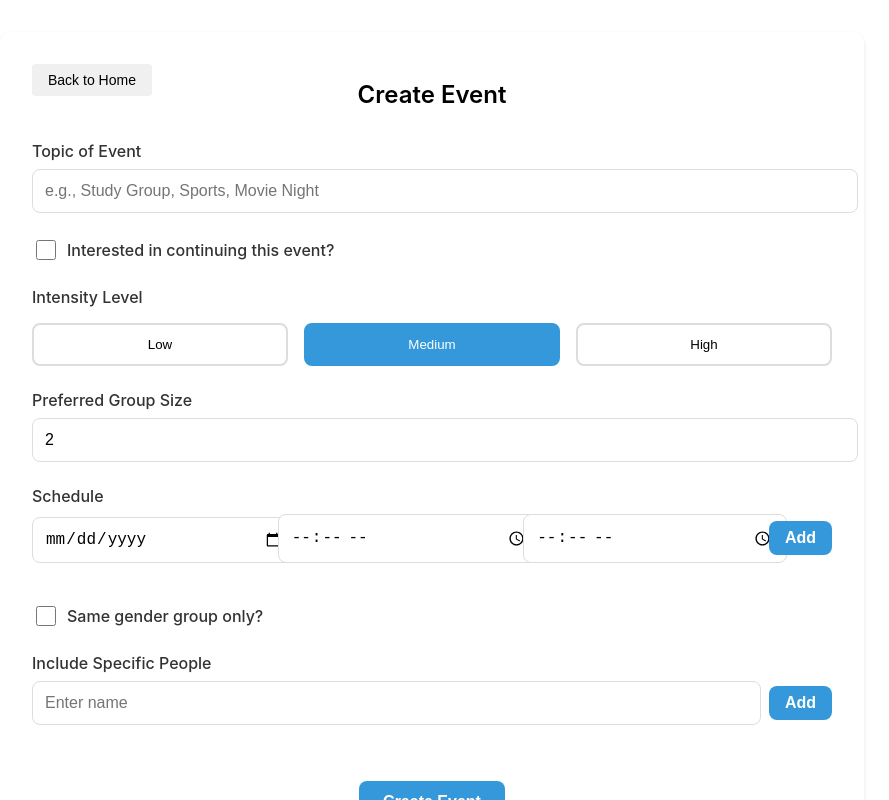
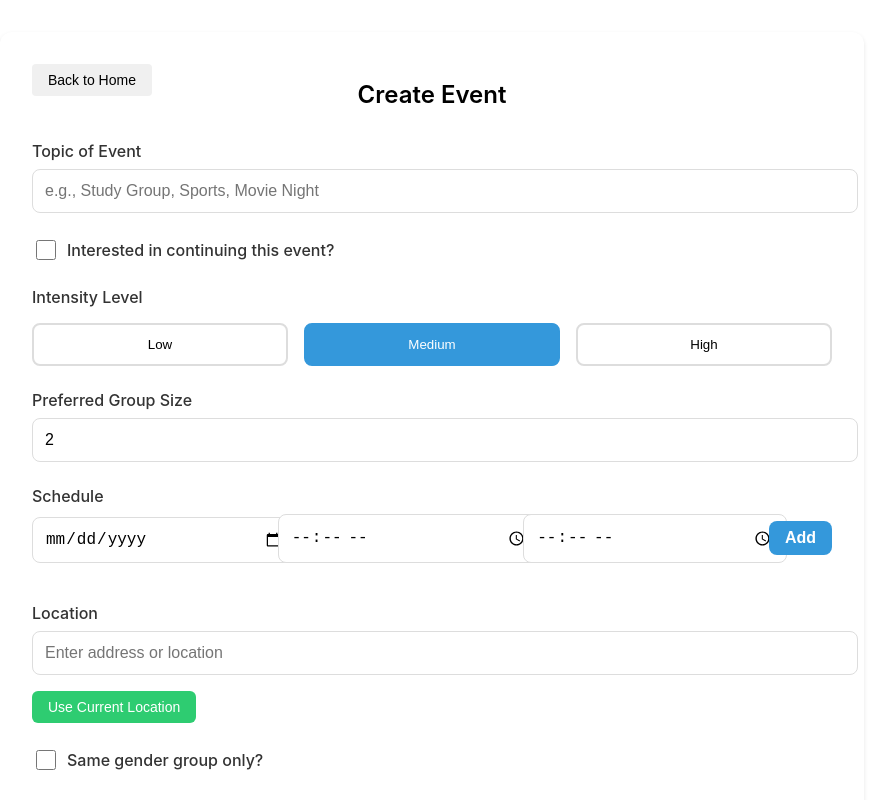
Before and after one commit to DontBlink113/community, a React (Create React App) app: page / in a window 1280 px wide. Both pictures are taken after a click on the button "Create Event". Shown: the top 800 px of the page, without its empty margins (208-1097 px from the left). Built offline with nearby package versions, Linux system fonts and the light colour scheme.

Commit message:
Implement location as an attribute for events

```diff
--- a/src/components/EventForm.js
+++ b/src/components/EventForm.js
@@ -1,4 +1,4 @@
-import React, { useState } from 'react';
+import React, { useState, useEffect } from 'react';
 import { useEvent } from '../context/EventContext';
 import { useAuth } from '../context/AuthContext';
 import styles from './EventForm.module.css';
@@ -12,6 +12,8 @@ const EventForm = ({ onBack }) => {
   const [newDate, setNewDate] = useState('');
   const [newStartTime, setNewStartTime] = useState('');
   const [newEndTime, setNewEndTime] = useState('');
+  const [isGettingLocation, setIsGettingLocation] = useState(false);
+  const [isGeocoding, setIsGeocoding] = useState(false);
 
   const handleSubmit = async (e) => {
     e.preventDefault();
@@ -22,11 +24,12 @@ const EventForm = ({ onBack }) => {
     }
 
     try {
-      // Store topic, group size, and scheduled times
+      // Store topic, group size, scheduled times, and location
       const eventData = {
         topic: event.topic,
         groupSize: event.groupSize,
         scheduledTimes: event.scheduledTimes,
+        location: event.location,
         createdBy: currentUser,
         createdAt: new Date().toISOString()
       };
@@ -37,7 +40,13 @@ const EventForm = ({ onBack }) => {
       updateEvent({
         topic: '',
         groupSize: 2,
-        scheduledTimes: []
+        scheduledTimes: [],
+        location: {
+          name: '',
+          latitude: null,
+          longitude: null,
+          address: ''
+        }
       });
 
       alert('Event created successfully!');
@@ -108,6 +117,131 @@ const EventForm = ({ onBack }) => {
       scheduledTimes: event.scheduledTimes.filter((_, index) => index !== indexToRemove)
     });
   };
+
+  const handleGetCurrentLocation = () => {
+    if (!navigator.geolocation) {
+      alert('Geolocation is not supported by this browser');
+      return;
+    }
+
+    setIsGettingLocation(true);
+
+    navigator.geolocation.getCurrentPosition(
+      async (position) => {
+        const { latitude, longitude } = position.coords;
+
+        try {
+          // Try to get address from coordinates using reverse geocoding
+          // For now, we'll use a simple format, but this could be enhanced with a geocoding service
+          const address = `Lat: ${latitude.toFixed(6)}, Lng: ${longitude.toFixed(6)}`;
+
+          updateEvent({
+            location: {
+              name: '',
+              latitude,
+              longitude,
+              address
+            }
+          });
+
+          setIsGettingLocation(false);
+        } catch (error) {
+          console.error('Error getting address:', error);
+          updateEvent({
+            location: {
+              name: '',
+              latitude,
+              longitude,
+              address: `Lat: ${latitude.toFixed(6)}, Lng: ${longitude.toFixed(6)}`
+            }
+          });
+          setIsGettingLocation(false);
+        }
+      },
+      (error) => {
+        console.error('Error getting location:', error);
+        alert('Failed to get current location. Please check your location permissions.');
+        setIsGettingLocation(false);
+      },
+      {
+        enableHighAccuracy: true,
+        timeout: 10000,
+        maximumAge: 60000
+      }
+    );
+  };
+
+  const handleLocationInputChange = (field, value) => {
+    updateEvent({
+      location: {
+        ...event.location,
+        [field]: value
+      }
+    });
+  };
+
+  const handleClearLocation = () => {
+    updateEvent({
+      location: {
+        name: '',
+        latitude: null,
+        longitude: null,
+        address: ''
+      }
+    });
+  };
+
+  const geocodeAddress = async (address) => {
+    if (!address.trim()) return;
+
+    setIsGeocoding(true);
+    try {
+      const encodedAddress = encodeURIComponent(address.trim());
+      const response = await fetch(
+        `https://nominatim.openstreetmap.org/search?format=json&q=${encodedAddress}&limit=1&addressdetails=1`
+      );
+
+      if (!response.ok) {
+        throw new Error('Geocoding request failed');
+      }
+
+      const data = await response.json();
+
+      if (data && data.length > 0) {
+        const result = data[0];
+        const latitude = parseFloat(result.lat);
+        const longitude = parseFloat(result.lon);
+
+        updateEvent({
+          location: {
+            ...event.location,
+            latitude,
+            longitude,
+            address: result.display_name || address
+          }
+        });
+      } else {
+        // If no results found, just keep the user input
+        console.log('No geocoding results found for:', address);
+      }
+    } catch (error) {
+      console.error('Geocoding error:', error);
+      // Don't show error to user, just keep their input
+    } finally {
+      setIsGeocoding(false);
+    }
+  };
+
+  // Auto-geocode when address changes (with debounce)
+  useEffect(() => {
+    if (!event.location.address || event.location.latitude) return;
+
+    const timeoutId = setTimeout(() => {
+      geocodeAddress(event.location.address);
+    }, 2000); // Wait 2 seconds after user stops typing
+
+    return () => clearTimeout(timeoutId);
+  }, [event.location.address, event.location.latitude]);
 
   return (
     <div className={styles.container}>
@@ -239,6 +373,68 @@ const EventForm = ({ onBack }) => {
         </div>
 
         <div className={styles.formGroup}>
+          <label className={styles.label}>Location</label>
+          <div className={styles.locationContainer}>
+            <div className={styles.locationInputs}>
+              <input
+                type="text"
+                className={styles.input}
+                value={event.location.address}
+                onChange={(e) => handleLocationInputChange('address', e.target.value)}
+                placeholder="Enter address or location"
+              />
+            </div>
+
+            <div className={styles.locationButtons}>
+              <button
+                type="button"
+                onClick={handleGetCurrentLocation}
+                disabled={isGettingLocation}
+                className={styles.locationButton}
+              >
+                {isGettingLocation ? 'Getting Location...' : 'Use Current Location'}
+              </button>
+              {event.location.address && !event.location.latitude && (
+                <button
+                  type="button"
+                  onClick={() => geocodeAddress(event.location.address)}
+                  disabled={isGeocoding}
+                  className={styles.geocodeButton}
+                >
+                  {isGeocoding ? 'Finding Coordinates...' : 'Find Coordinates'}
+                </button>
+              )}
+              {(event.location.latitude || event.location.address) && (
+                <button
+                  type="button"
+                  onClick={handleClearLocation}
+                  className={styles.clearLocationButton}
+                >
+                  Clear Location
+                </button>
+              )}
+            </div>
+
+            {event.location.latitude && event.location.longitude && (
+              <div className={styles.locationPreview}>
+                <p className={styles.coordinatesText}>
+                  📍 Coordinates: {event.location.latitude.toFixed(6)}, {event.location.longitude.toFixed(6)}
+                </p>
+                <div className={styles.mapPreview}>
+                  <iframe
+                    width="100%"
+                    height="200"
+                    src={`https://www.openstreetmap.org/export/embed.html?bbox=${event.location.longitude-0.01},${event.location.latitude-0.01},${event.location.longitude+0.01},${event.location.latitude+0.01}&layer=mapnik&marker=${event.location.latitude},${event.location.longitude}`}
+                    style={{ border: 0, borderRadius: '8px' }}
+                    title="Location Preview"
+                  />
+                </div>
+              </div>
+            )}
+          </div>
+        </div>
+
+        <div className={styles.formGroup}>
           <div className={styles.checkboxGroup}>
             <input
               type="checkbox"
--- a/src/components/EventForm.module.css
+++ b/src/components/EventForm.module.css
@@ -195,3 +195,96 @@
 .removeScheduledTime:hover {
   background-color: #c0392b;
 }
+
+.locationContainer {
+  display: flex;
+  flex-direction: column;
+  gap: 1rem;
+}
+
+.locationInputs {
+  display: flex;
+  flex-direction: column;
+}
+
+.locationButtons {
+  display: flex;
+  gap: 0.5rem;
+  flex-wrap: wrap;
+}
+
+.locationButton {
+  padding: 8px 16px;
+  background-color: #2ecc71;
+  color: white;
+  border: none;
+  border-radius: 6px;
+  font-size: 14px;
+  font-weight: 500;
+  cursor: pointer;
+  transition: background-color 0.2s;
+}
+
+.locationButton:hover:not(:disabled) {
+  background-color: #27ae60;
+}
+
+.locationButton:disabled {
+  background-color: #95a5a6;
+  cursor: not-allowed;
+}
+
+.geocodeButton {
+  padding: 8px 16px;
+  background-color: #3498db;
+  color: white;
+  border: none;
+  border-radius: 6px;
+  font-size: 14px;
+  font-weight: 500;
+  cursor: pointer;
+  transition: background-color 0.2s;
+}
+
+.geocodeButton:hover:not(:disabled) {
+  background-color: #2980b9;
+}
+
+.geocodeButton:disabled {
+  background-color: #95a5a6;
+  cursor: not-allowed;
+}
+
+.clearLocationButton {
+  padding: 8px 16px;
+  background-color: #e74c3c;
+  color: white;
+  border: none;
+  border-radius: 6px;
+  font-size: 14px;
+  font-weight: 500;
+  cursor: pointer;
+  transition: background-color 0.2s;
+}
+
+.clearLocationButton:hover {
+  background-color: #c0392b;
+}
+
+.locationPreview {
+  background-color: #f8f9fa;
+  border-radius: 8px;
+  padding: 1rem;
+  border-left: 4px solid #2ecc71;
+}
+
+.coordinatesText {
+  margin: 0 0 0.5rem 0;
+  font-size: 14px;
+  color: #666;
+  font-weight: 500;
+}
+
+.mapPreview {
+  margin-top: 0.5rem;
+}
--- a/src/components/HomePage.js
+++ b/src/components/HomePage.js
@@ -142,6 +142,21 @@ const HomePage = ({ onNavigateToProfile, onNavigateToEvent }) => {
                     ))}
                   </div>
                 )}
+                {event.location && (event.location.address || event.location.latitude) && (
+                  <div className={styles.eventLocation}>
+                    <span className={styles.locationLabel}>📍 Location:</span>
+                    <div className={styles.locationInfo}>
+                      {event.location.address && (
+                        <div className={styles.locationAddress}>{event.location.address}</div>
+                      )}
+                      {event.location.latitude && event.location.longitude && !event.location.address && (
+                        <div className={styles.locationCoords}>
+                          {event.location.latitude.toFixed(4)}, {event.location.longitude.toFixed(4)}
+                        </div>
+                      )}
+                    </div>
+                  </div>
+                )}
                 <p className={styles.eventDate}>
                   Created: {new Date(event.createdAt).toLocaleDateString()}
                 </p>
--- a/src/components/HomePage.module.css
+++ b/src/components/HomePage.module.css
@@ -188,3 +188,38 @@
   margin: 2px 0;
   border-left: 2px solid #3498db;
 }
+
+.eventLocation {
+  margin: 0.5rem 0;
+}
+
+.locationLabel {
+  font-size: 12px;
+  font-weight: 600;
+  color: #555;
+  display: block;
+  margin-bottom: 0.25rem;
+}
+
+.locationInfo {
+  margin-left: 0.5rem;
+}
+
+.locationName {
+  font-size: 13px;
+  font-weight: 500;
+  color: #333;
+  margin-bottom: 2px;
+}
+
+.locationAddress {
+  font-size: 12px;
+  color: #666;
+  margin-bottom: 2px;
+}
+
+.locationCoords {
+  font-size: 11px;
+  color: #999;
+  font-family: monospace;
+}
--- a/src/context/EventContext.js
+++ b/src/context/EventContext.js
@@ -11,7 +11,13 @@ export const EventProvider = ({ children }) => {
     groupSize: 2,
     sameGender: false,
     includedPeople: [],
-    scheduledTimes: [] // Array of {date, startTime, endTime} objects
+    scheduledTimes: [], // Array of {date, startTime, endTime} objects
+    location: {
+      name: '',
+      latitude: null,
+      longitude: null,
+      address: ''
+    }
   });
 
   const updateEvent = (newEventData) => {
```
